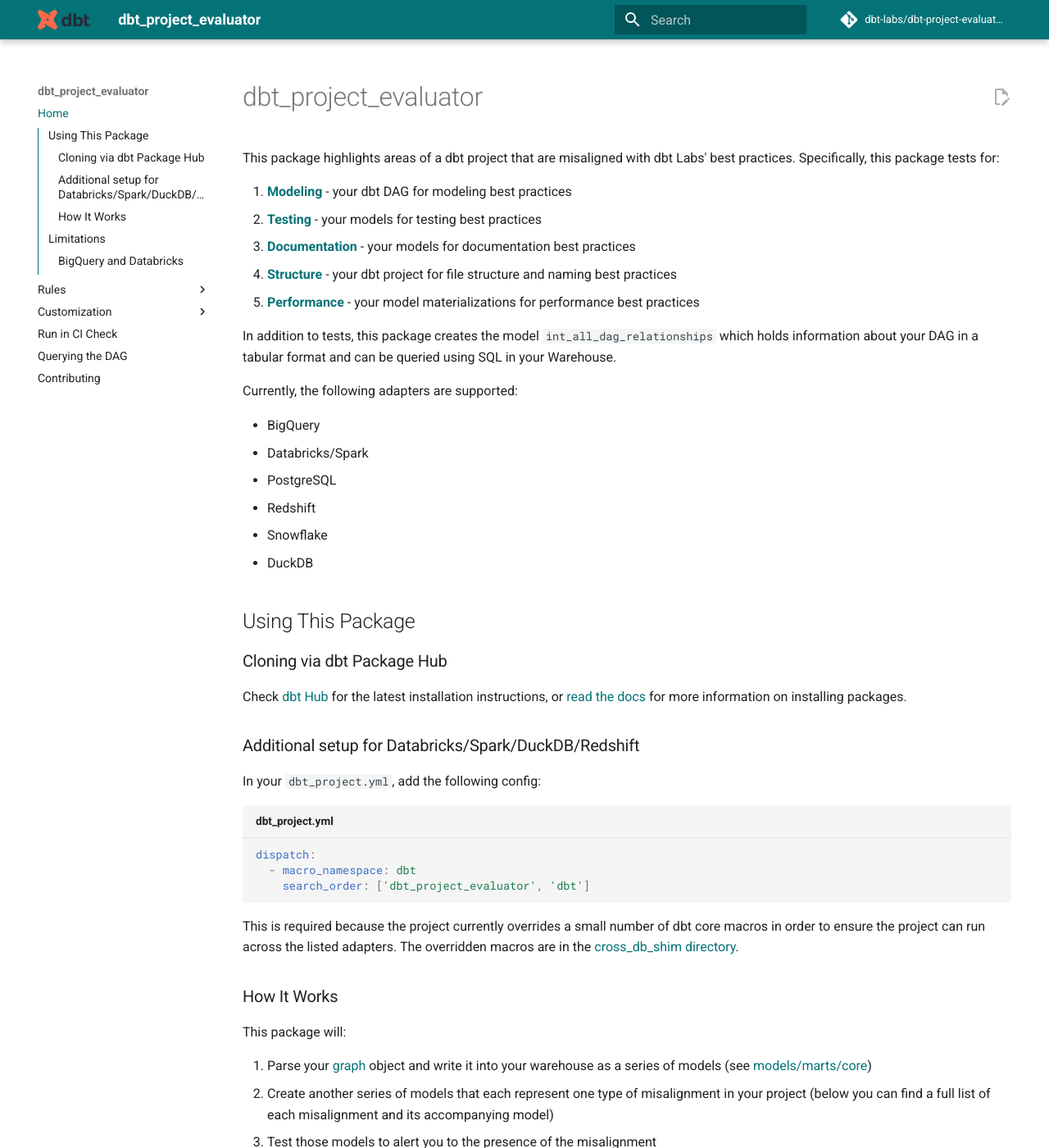
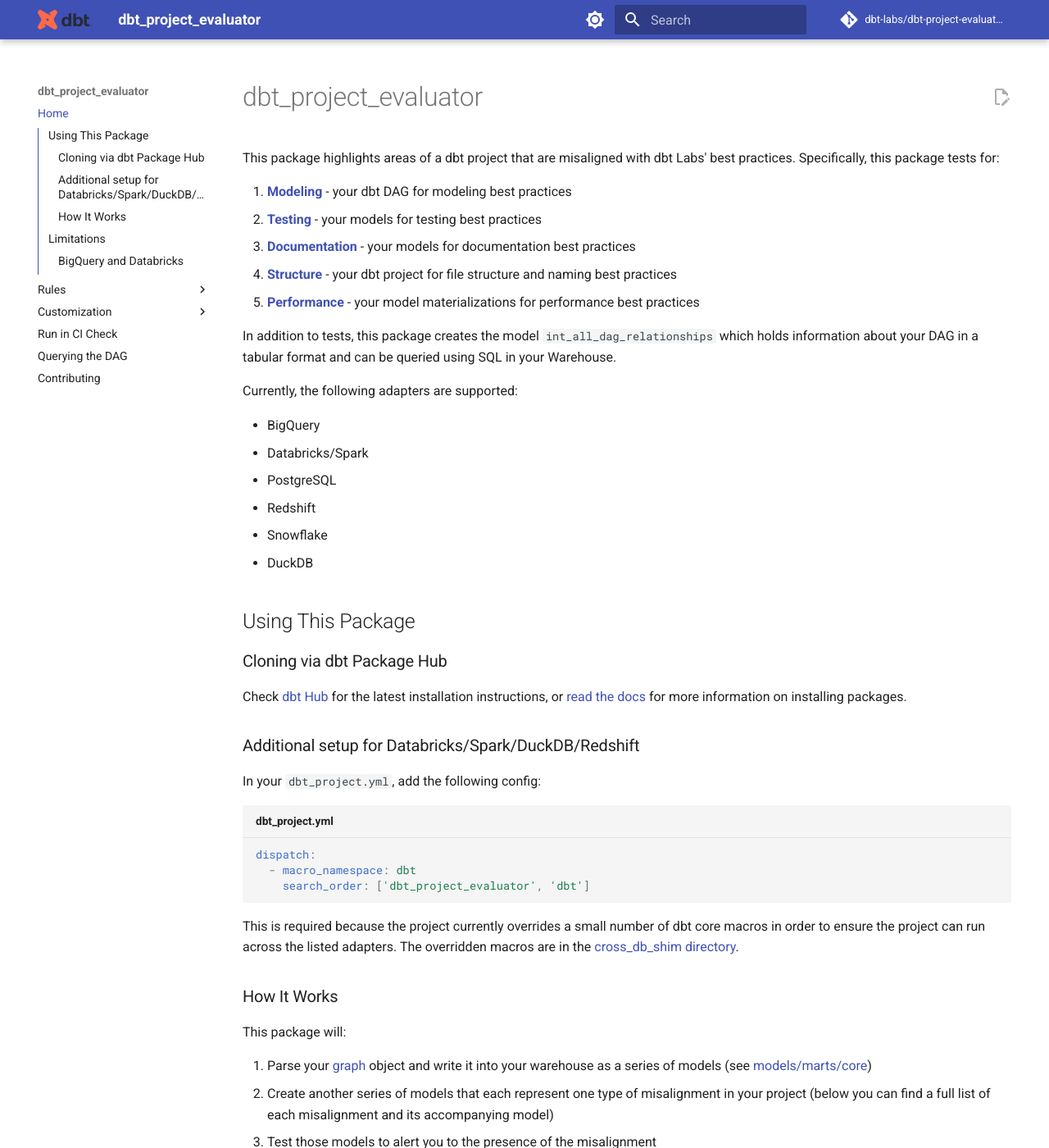
Before and after one commit to dbt-labs/dbt-project-evaluator, an MkDocs documentation site: the page built from docs/index.md, in a window 1280 px wide and 1400 px high. Shown: the whole window at 82% size. Built offline with MkDocs 1.6.1 and Material for MkDocs 9.7.7, drawn with Linux system fonts in a browser that asks for light colours; comment, search, counter and statistics services are not loaded; the version menu is left out.

Commit message:
Add dark theme

```diff
--- a/docs/stylesheets/extra.css
+++ b/docs/stylesheets/extra.css
@@ -2,3 +2,8 @@
     --md-primary-fg-color:        #047377;
     --md-accent-fg-color:         #ff694a;
   }
+
+[data-md-color-scheme="slate"] {
+--md-typeset-a-color:             #ff694a;
+--md-accent-fg-color:             #047377;
+}
--- a/mkdocs.yml
+++ b/mkdocs.yml
@@ -3,7 +3,23 @@
 
 
 theme:
-  # palette:
+
+  palette:
+
+    # Palette toggle for light mode
+    - media: "(prefers-color-scheme: light)"
+      scheme: default
+      toggle:
+        icon: material/brightness-7
+        name: Switch to dark mode
+
+    # Palette toggle for dark mode
+    - media: "(prefers-color-scheme: dark)"
+      scheme: slate
+      toggle:
+        icon: material/brightness-4
+        name: Switch to light mode
+
   #   primary: black
   logo: assets/dbt-logo.svg
   name: material
```
